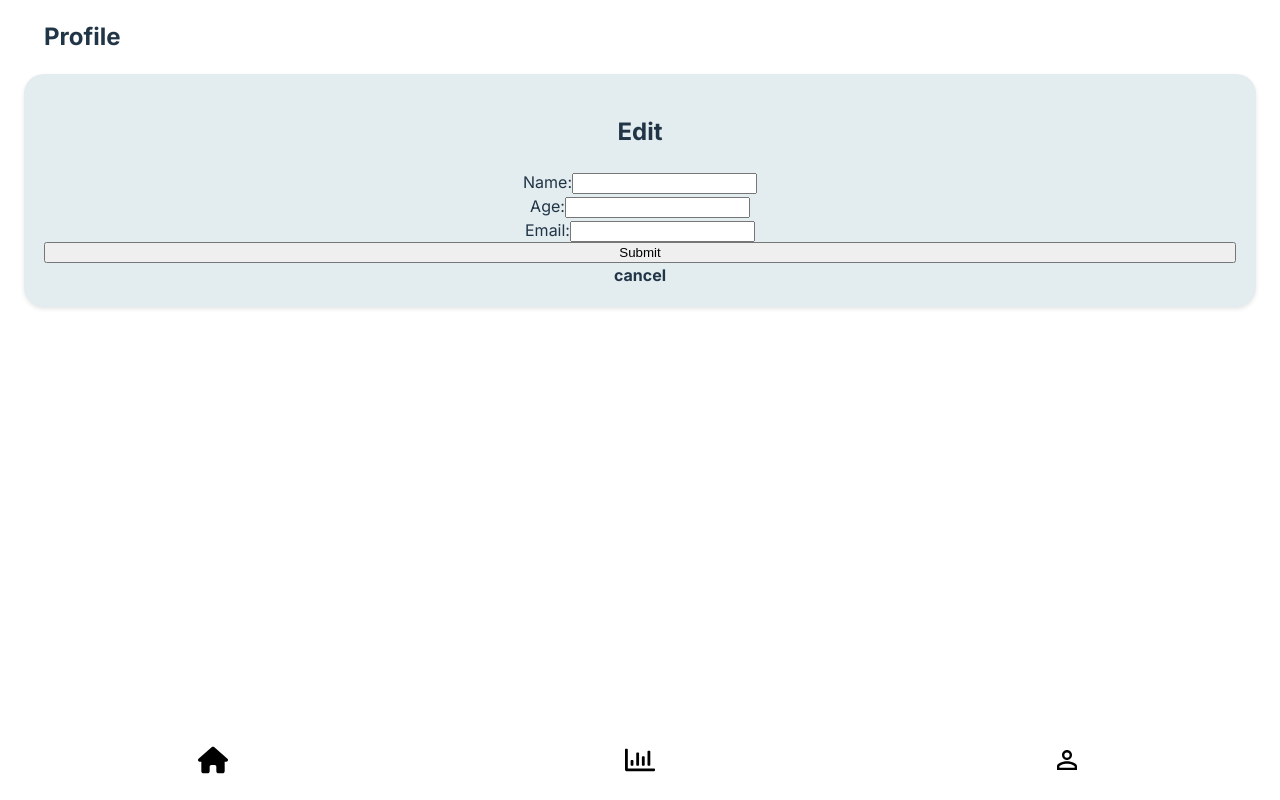
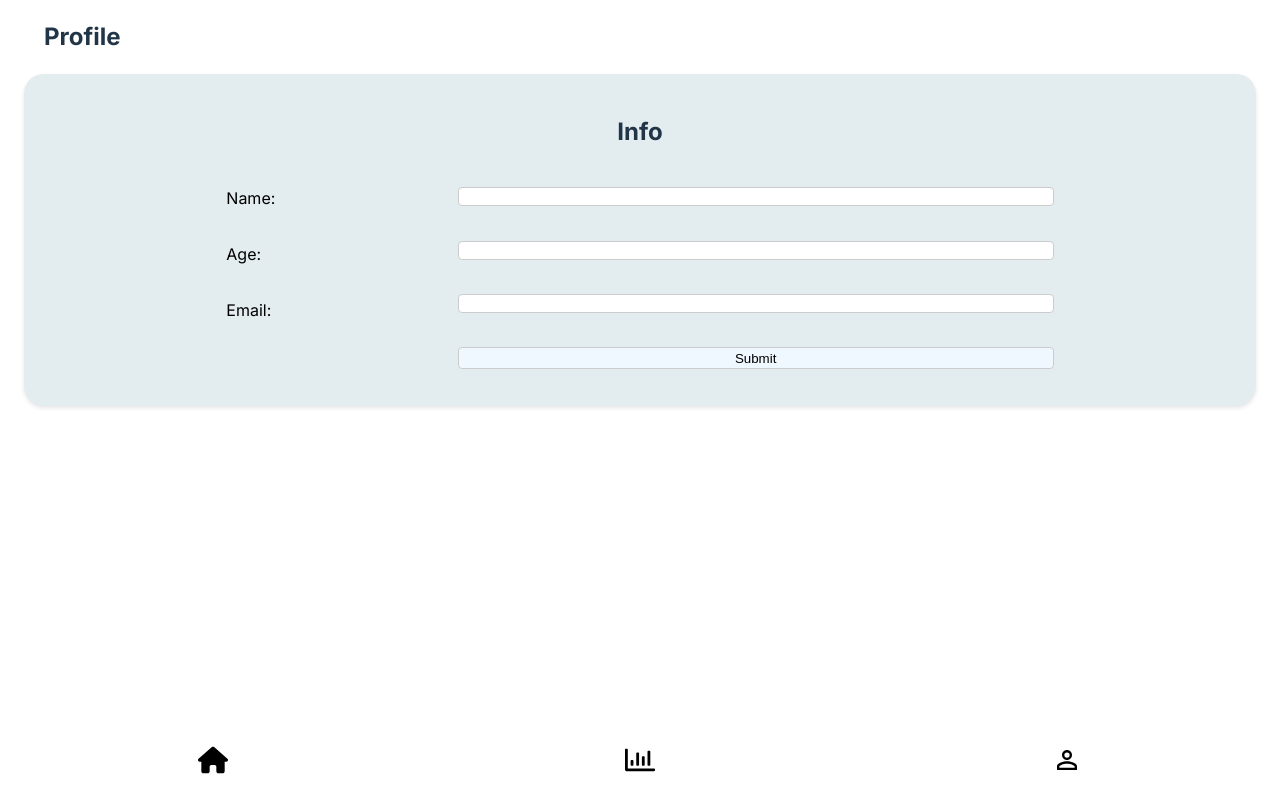
Before and after one commit to casperHansenTEOA/IKEASnark, a React (Vite) app in the folder Snark/: page /profile in a window 1280 px wide. Both pictures are taken after a click on the element "edit". Built offline with nearby package versions, Linux system fonts and the light colour scheme.

Commit message:
added some styling elements to the input form

```diff
--- a/Snark/src/routes/Profile.css
+++ b/Snark/src/routes/Profile.css
@@ -14,9 +14,20 @@
 }
 
 #edit{
-    display:none;
+    display:flex;
     flex-direction: column;
     /* height: 100%; */
+    width: 50%;
+}
+
+#edit input {
+    width: 100%;
+    /* height: 40%; */
+    /* padding: 10px;
+    margin: 10px; */
+    border: 1px solid #ccc;
+    border-radius: 4px;
+    box-sizing: border-box;
 }
 
 b{
@@ -38,3 +49,48 @@ b{
     flex-direction: column;
     height: 90%;
 }
+
+#editform{
+    display: flex;
+    justify-content: space-around;
+    height:27vh;
+
+}
+
+#uneditable{
+    display: flex;
+    flex-direction: column;
+    height: 100%;
+    width: 50%;
+}
+
+#editform label{
+    display: flex;
+    flex-direction: row;
+    justify-content: space-between;
+
+
+    /* height: ; */
+}
+
+.inside-card{
+    display: flex;
+    flex-direction: row;
+    height: 100%;
+    justify-content: space-evenly;
+}
+
+.submit-button{
+    display: flex;
+    justify-content: center;
+    align-items: center;
+    height: 10%;
+    position: sticky;
+    z-index: 0;
+    background-color: aliceblue;
+    border: none;
+}
+
+.hidden{
+    display: none !important;
+}
--- a/Snark/src/routes/Profile.tsx
+++ b/Snark/src/routes/Profile.tsx
@@ -7,11 +7,13 @@ const Profile: React.FC = () => {
         <div className="wrapper">
             <h1>Profile</h1>
             <Card>
+                <h2>Info</h2>
+                <div className="inside-card">
                     <div id="info">
-          <h2>Info</h2>
+
                         <div className="editcontent">
-            <p>Name: John Doe</p>
-            <p>Age: 25</p>
+                            <p>Name: </p>
+                            <p>Age:</p>
                             <p>
                                 Email:
                                 <a
@@ -20,29 +22,43 @@ const Profile: React.FC = () => {
                                 "
                                 ></a>
                             </p>
+                            <p>   </p>
                         </div>
 
-          <b onClick={editPage}> edit</b>
+                        {/* <b onClick={editPage}> edit</b> */}
                     </div>
-        <div id="edit">
-          <h2>Edit</h2>
-          <form className="editcontent">
-            <label>
-              Name:
+                    <div id="edit" className="hidden">
+
+                        <form className="editcontent" id="editform">
+
                             <input type="text" name="name" />
-            </label>
-            <label>
-              Age:
+
+
                             <input type="text" name="age" />
-            </label>
-            <label>
-              Email:
+
+
                             <input type="text" name="email" />
-            </label>
-            <input type="submit" value="Submit" />
+
+                            <input className="submit-button" type="submit" value="Submit" />
                         </form>
 
-          <b onClick={profilePage}> cancel</b>
+                        {/* <b onClick={profilePage}> cancel</b> */}
+                    </div>
+
+                    <div className="editcontent" id="uneditable">
+                        <p>John</p>
+                        <p>25</p>
+                        <p>
+                            <a
+                                href="mailto:
+                                mail.mail.se
+                                "
+                            >
+                                mail.mail.se
+                            </a>
+                        </p>
+                        <p><b onClick={editPage}>edit</b></p>
+                    </div>
                 </div>
             </Card>
         </div>
@@ -51,24 +67,16 @@ const Profile: React.FC = () => {
 
 function editPage() {
     //Hide info and show edit form
-  const info = document.getElementById("info");
     const edit = document.getElementById("edit");
-
-  if (info && edit) {
-    info.style.display = "none";
-    edit.style.display = "flex";
+    const info = document.getElementById("uneditable");
+    if (edit) {
+        edit.classList.toggle("hidden");
+    }
+    if (info) {
+        info.classList.toggle("hidden");
     }
 }
 
-function profilePage() {
-  //Hide edit form and show info
-  const info = document.getElementById("info");
-  const edit = document.getElementById("edit");
 
-  if (info && edit) {
-    info.style.display = "flex";
-    edit.style.display = "none";
-  }
-}
 
 export default Profile;
```
Lines whose indentation alone changed are shown as unchanged.
